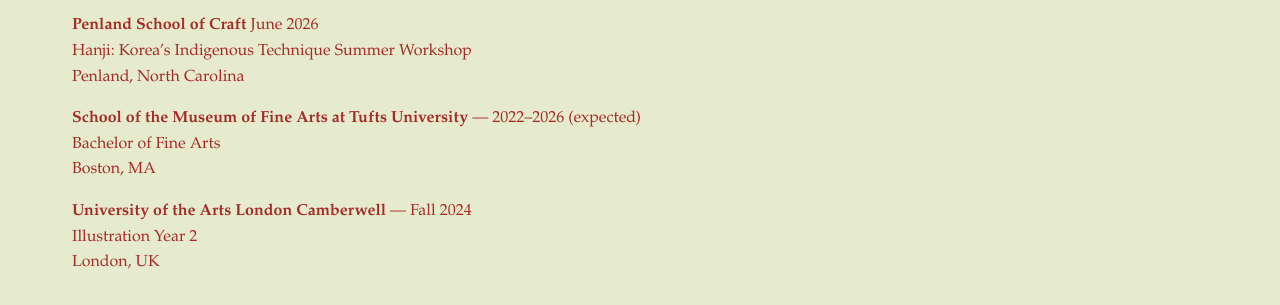
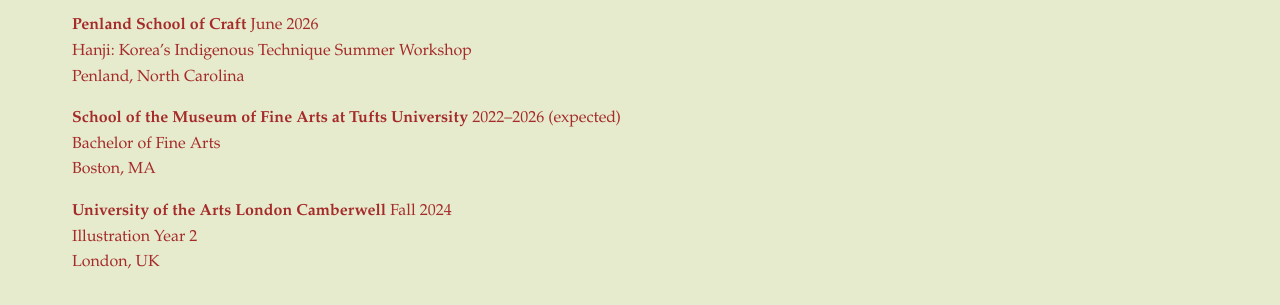
Before and after one commit to ninaisabee/artweb, a Jekyll site: the page built from cv.md, in a window 1280 px wide and 900 px high. Shown: the part 330-635 px from the top of the window. Built offline with Jekyll 4.4.1, drawn with Linux system fonts in a browser that asks for light colours.

Commit message:
Update cv.md

```diff
--- a/cv.md
+++ b/cv.md
@@ -10,12 +10,11 @@ permalink: /cv
 <br> Hanji: Korea’s Indigenous Technique Summer Workshop
 <br> Penland, North Carolina
 
-**School of the Museum of Fine Arts at Tufts University** — 2022–2026 (expected)
+**School of the Museum of Fine Arts at Tufts University** 2022–2026 (expected)
 <br> Bachelor of Fine Arts
 <br> Boston, MA
 
-**University of the Arts London Camberwell**
-— Fall 2024
+**University of the Arts London Camberwell** Fall 2024
 <br> Illustration Year 2
 <br> London, UK
 
```
